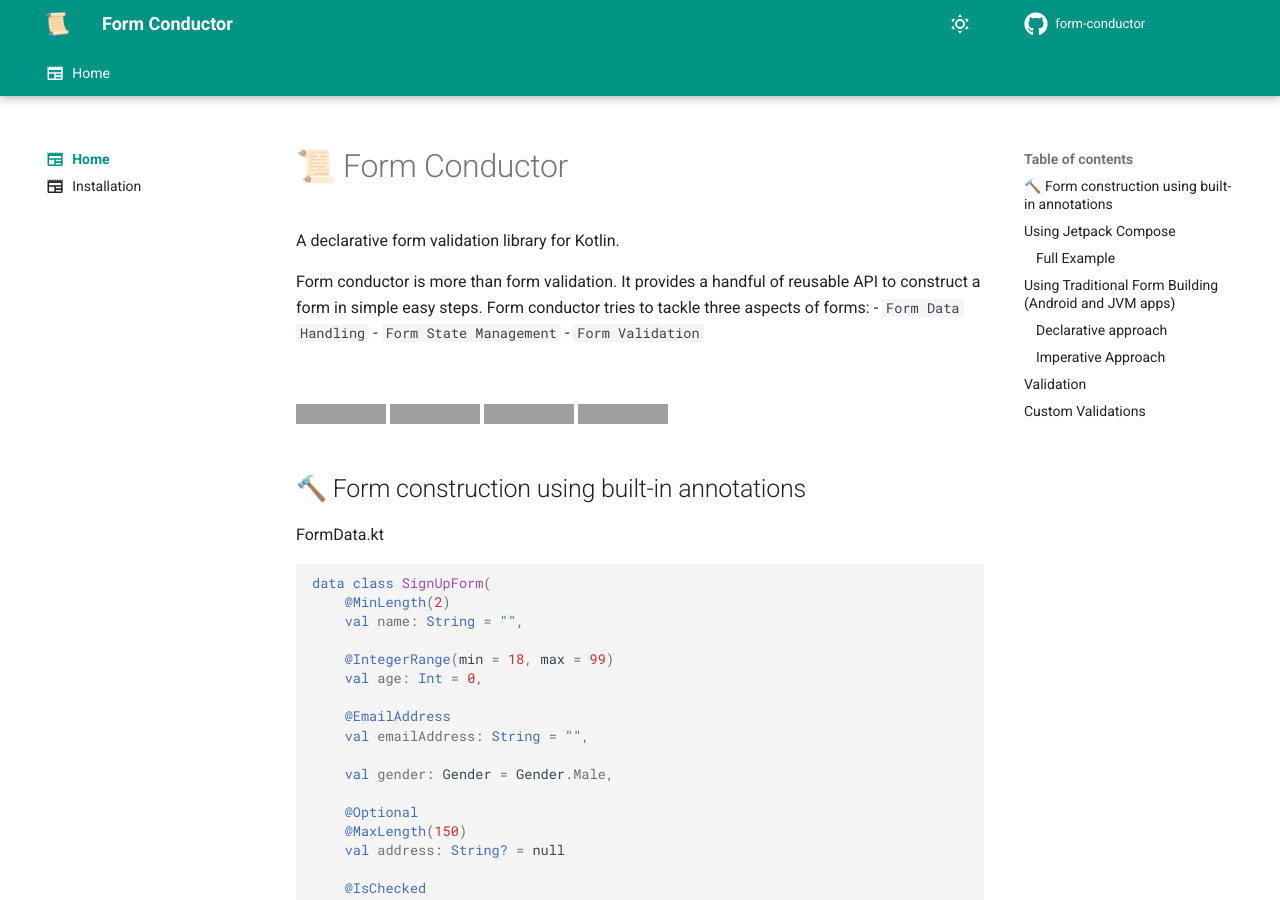
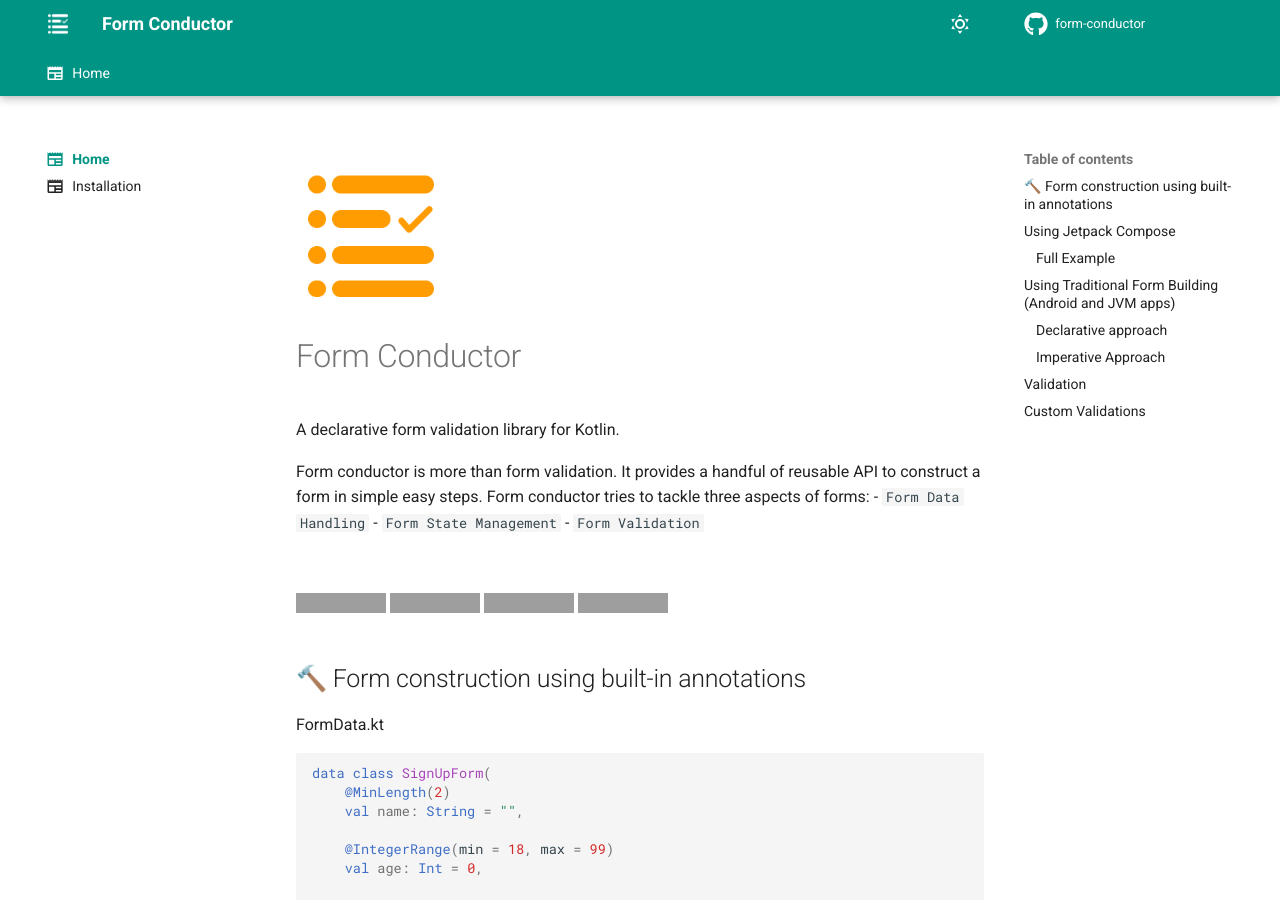
Before and after one commit to NaingAungLuu/form-conductor, an MkDocs documentation site: the page built from docs/index.md, in a window 1280 px wide and 900 px high. Built offline with MkDocs 1.6.1 and Material for MkDocs 9.7.7, drawn with Linux system fonts in a browser that asks for light colours; comment, search, counter and statistics services are not loaded; grey boxes are pictures that could not be loaded.

Commit message:
update: documentation logo and icon

```diff
--- a/docs/index.md
+++ b/docs/index.md
@@ -3,7 +3,18 @@ title: Home
 description: A declarative form validation library for Kotlin.
 icon: material/newspaper
 ---
-# 📜 Form Conductor
+
+<!-- <p align="center" size="200px">
+  <img src="assets/logo.png" />
+</p> -->
+
+<!-- <div style="text-align:center"><img width="20%" src="assets/logo.png"/><br/><br/><br/></div>
+
+![Image](assets/logo.png "Form Conductor") -->
+
+<img src="assets/logo_transparent.png" alt="alt text" width="150"/>
+
+# Form Conductor
 A declarative form validation library for Kotlin.
 
 Form conductor is more than form validation. It provides a handful of reusable API to construct a form in simple easy steps.
--- a/mkdocs.yml
+++ b/mkdocs.yml
@@ -30,7 +30,7 @@ theme:
   icon:
     repo: fontawesome/brands/github
 
-  logo: assets/scroll.png
+  logo: assets/logo_mono_transparent.png
 
 nav:
   - Home:
```
Also changed, not shown: docs/assets/logo.png (added), docs/assets/logo_mono.png (added), docs/assets/logo_mono_transparent.png (added), docs/assets/logo_transparent.png (added).
